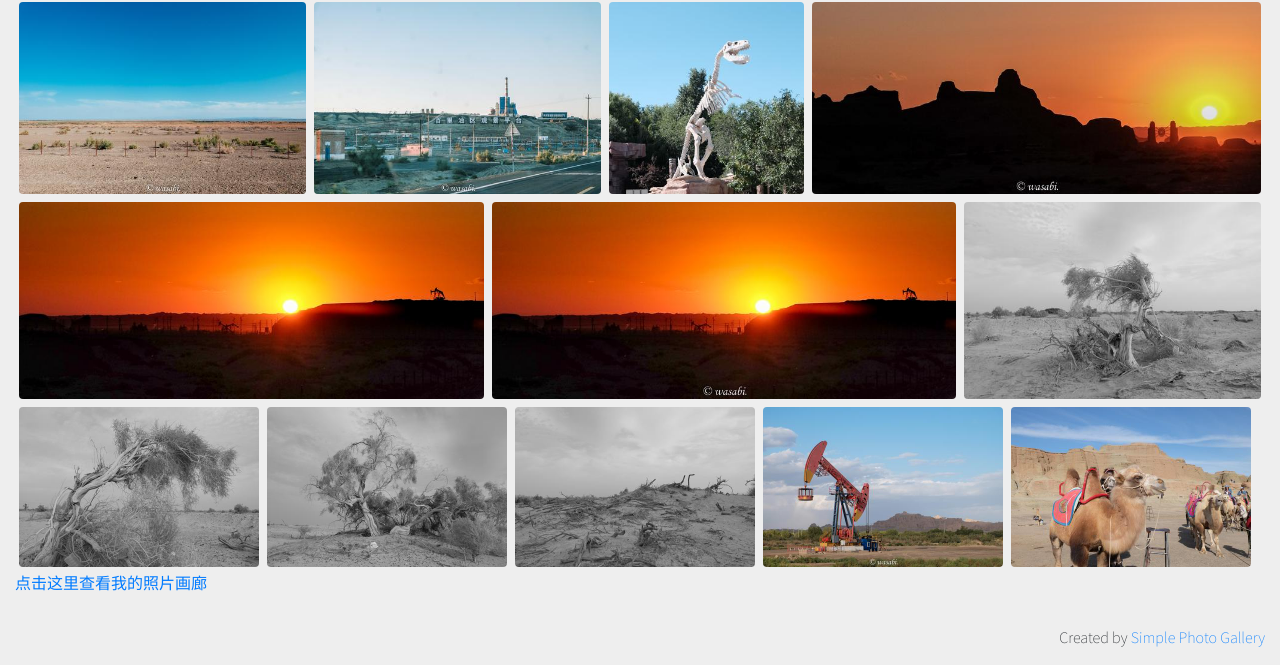
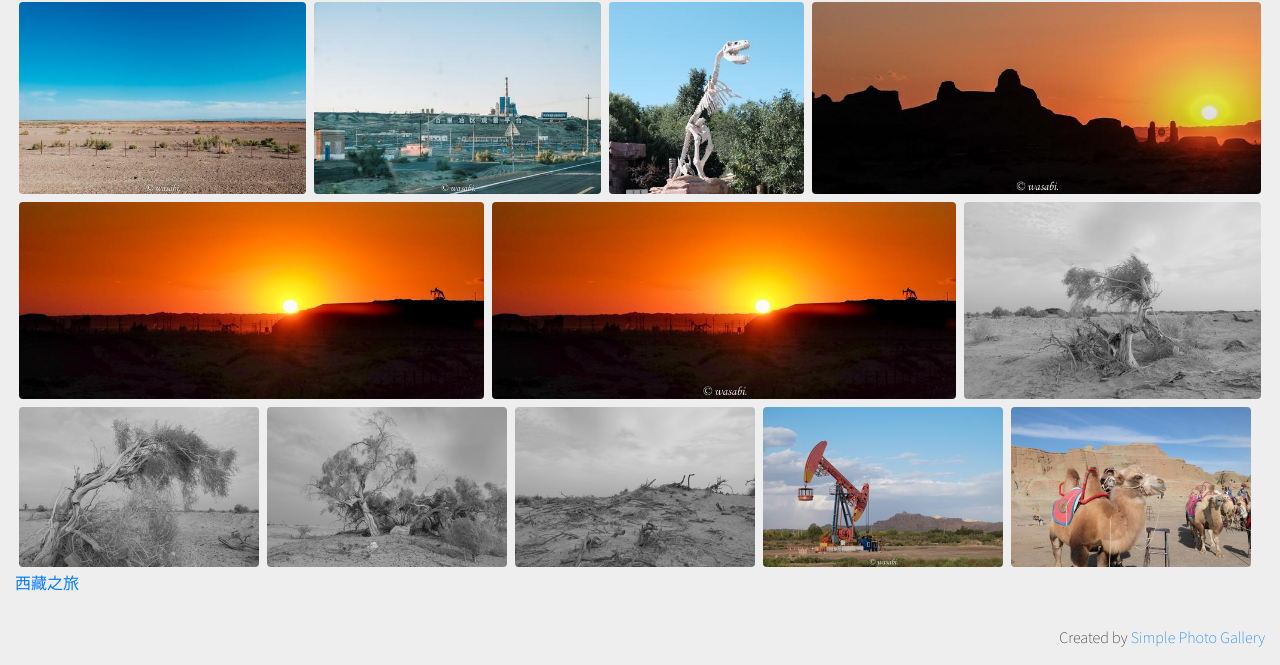
Before and after one commit to wasabi1023/wasabi1023.github.io, a plain HTML site: page index.html in a window 1280 px wide. Shown: the part 522-1187 px from the top of the page. Drawn offline with nearby package versions, Linux system fonts and the light colour scheme.

Commit message:
Update index.html

```diff
--- a/index.html
+++ b/index.html
@@ -202,7 +202,7 @@
 
   </div>
 </div>
-<a href="public/index.html">点击这里查看我的照片画廊</a>
+<a href="public/index.html">西藏之旅</a>
 
 
 
```
